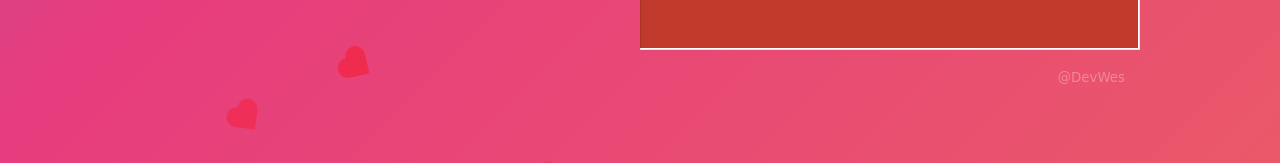
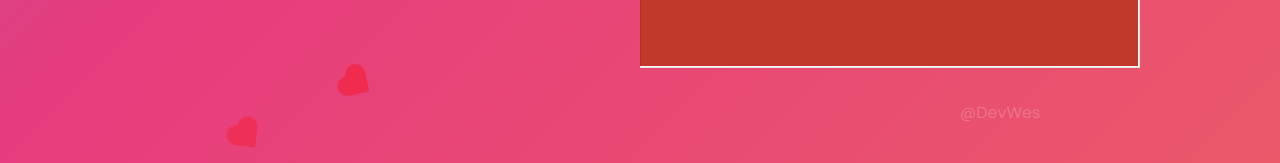
Before and after one commit to WESGAGU/sanValentin, a plain HTML site: page index.html in a window 1280 px wide. Shown: the part 660-823 px from the top of the page. Drawn offline with nearby package versions, Linux system fonts and the light colour scheme.

Commit message:
cambia el estilo del pie de página para mejorar la visibilidad en dispositivos móviles

```diff
--- a/index.html
+++ b/index.html
@@ -117,7 +117,7 @@
 
 
   <footer>
-    <small style="opacity: 0.3; color: white; display: flex; justify-content:flex-end; margin: 20px 15px 0 0;">@DevWes</small>
+    <p style="opacity: 0.2; color: white; position: absolute; left: 75%; top: 95%;">@DevWes</p>
   </footer>
 
   <script src="jquery.js"></script>
```
